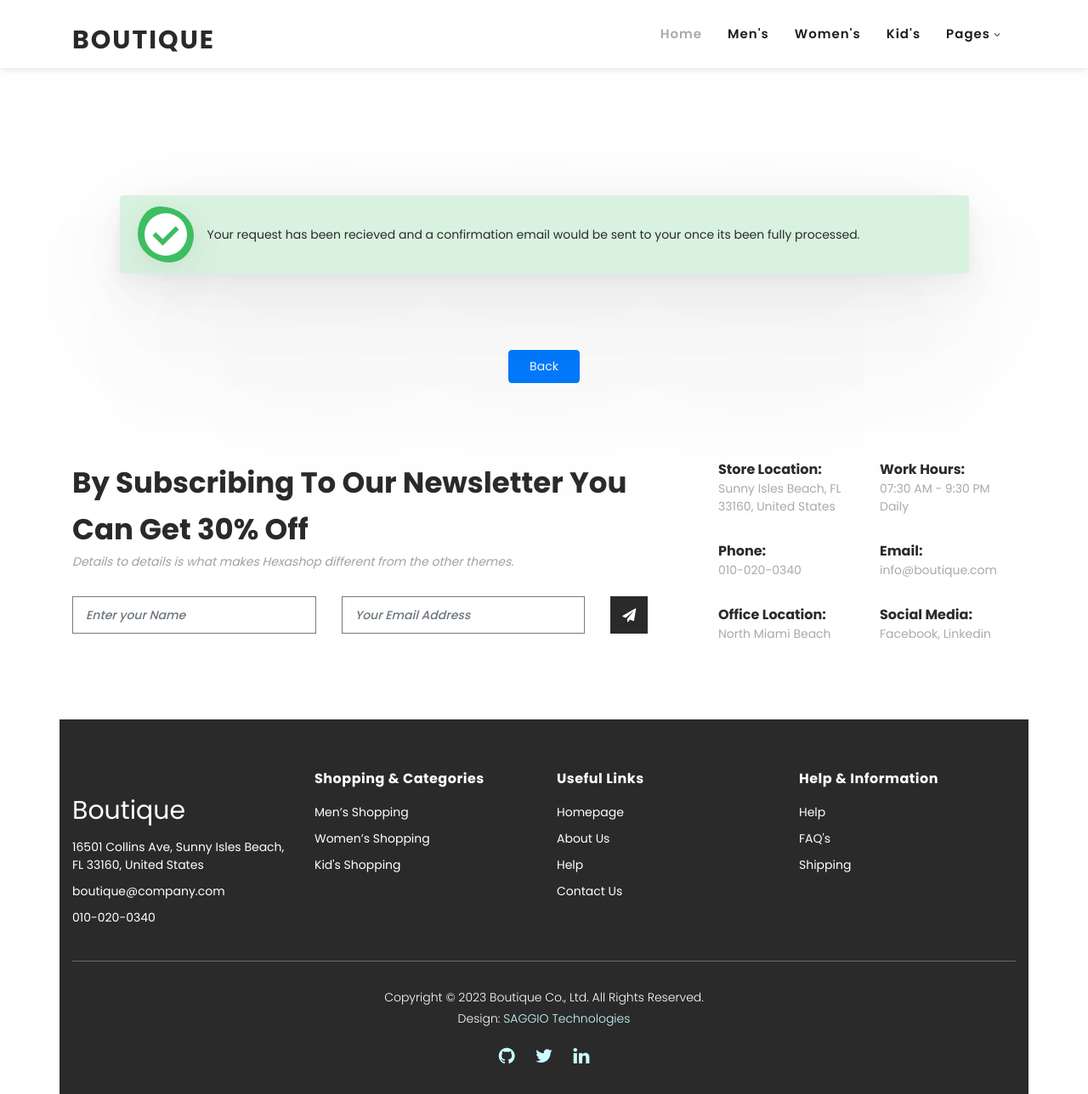
After one commit to Nworah-Gabriel/Boutique, a Django app: page /success in a window 1280 px wide. The commit adds this page. Shown: the whole page at 85% size. Run offline with Django 3.2, Linux system fonts and the light colour scheme; some libraries are stand-ins or nearby versions.

```diff
--- /dev/null
+++ b/BoutiqueApp/static/css/alert.css
@@ -0,0 +1,95 @@
+@media (max-width:600px) {
+    #butt{
+      width: 80%;
+    }
+  }
+
+  *{
+      margin: 0;
+      padding: 0;
+      box-sizing:border-box;
+    }
+    body{
+      font-family: 'Poppins', sans-serif;
+      display: flex;
+      align-items:center;
+      justify-content: center;
+      color:#333C48;
+    }
+    .alert{
+      display: flex;
+      align-items:center;
+      /* padding: 0.55rem 0.65rem 0.55rem 0.55rem; */
+      border-radius:1rem;
+      min-width:200px;
+      justify-content: space-between;
+      margin-bottom: 2rem;
+      box-shadow:
+      0px 3.2px 13.8px rgba(0, 0, 0, 0.02),
+      0px 7.6px 33.3px rgba(0, 0, 0, 0.028),
+      0px 14.4px 62.6px rgba(0, 0, 0, 0.035),
+      0px 25.7px 111.7px rgba(0, 0, 0, 0.042),
+      0px 48px 208.9px rgba(0, 0, 0, 0.05),
+      0px 115px 500px rgba(0, 0, 0, 0.07)
+    }
+    .content{
+      display: flex;
+      align-items:center;
+    }
+    .icon{
+      padding: 0.5rem;
+      margin-right: 1rem;
+      border-radius:39% 61% 42% 58% / 50% 51% 49% 50%;
+      box-shadow:
+      0px 3.2px 13.8px rgba(0, 0, 0, 0.02),
+      0px 7.6px 33.3px rgba(0, 0, 0, 0.028),
+      0px 14.4px 62.6px rgba(0, 0, 0, 0.035),
+      0px 25.7px 111.7px rgba(0, 0, 0, 0.042),
+      0px 48px 208.9px rgba(0, 0, 0, 0.05),
+      0px 115px 500px rgba(0, 0, 0, 0.07)
+    }
+    .close{
+      background-color: transparent;
+      border:none;
+      outline:none;
+      transition:all 0.2s ease-in-out;
+      padding: 0.75rem;
+      border-radius:0.5rem;
+      cursor:pointer;
+      display: flex;
+      align-items:center;
+      justify-content: center;
+    }
+    .close:hover{
+      background-color: #fff;
+    }
+
+    .success{
+      background-color: rgba(62, 189, 97,0.2);
+      border:2px solid #3ebd61;
+    }
+    .success .icon{
+      background-color:#3ebd61;
+    }
+    .info{
+      background-color: rgba(0, 108, 227,0.2);
+      border:2px solid #006CE3;
+    }
+    .info .icon{
+      background-color: #006CE3;
+    }
+    .warning{
+      background-color: rgba(239, 148, 0, 0.2);
+      border:2px solid #EF9400;
+    }
+    .warning .icon{
+      background-color: #EF9400;
+    }
+
+    .danger{
+      background-color: rgba(236, 77, 43, 0.2);
+      border:2px solid #EF9400;
+    }
+    .danger .icon{
+      background-color: #EC4D2B;
+    }
--- /dev/null
+++ b/BoutiqueApp/templates/alert.html
@@ -0,0 +1,35 @@
+{% load static %}
+    {% block content %}
+
+     <!-- Start Header Area -->
+    <head>
+      <link href="{% static '/css/alert.css' %}" rel="stylesheet">
+    </head>
+
+    <div class="container-xxl bg-white p-0">
+      {% include '__header.html' %}
+      <div style="width: 100%; margin-top: 130px;">
+        <div class="container" style="display: flex; justify-content: space-around;">
+
+          <div class="success alert" style="margin-top: 100px; margin-bottom: 90px; width: 90%;" id="butt">
+            <div class="content">
+              <div class="icon">
+                <svg width="50" height="50" id="Layer_1" style="enable-background:new 0 0 128 128;" version="1.1" viewBox="0 0 128 128" xml:space="preserve" xmlns="http://www.w3.org/2000/svg" xmlns:xlink="http://www.w3.org/1999/xlink"><g><circle fill="#fff" cx="64" cy="64" r="64"/></g><g><path fill="#3EBD61" d="M54.3,97.2L24.8,67.7c-0.4-0.4-0.4-1,0-1.4l8.5-8.5c0.4-0.4,1-0.4,1.4,0L55,78.1l38.2-38.2   c0.4-0.4,1-0.4,1.4,0l8.5,8.5c0.4,0.4,0.4,1,0,1.4L55.7,97.2C55.3,97.6,54.7,97.6,54.3,97.2z"/></g></svg>
+            </div>
+              <p>Your request has been recieved and a confirmation email would be sent to your once its been fully processed.</p>
+            </div>
+          </div>
+        </div>
+      </div>
+
+        <div class="d-flex justify-content-around">
+          <!-- <a class="btn btn-sm btn-primary rounded py-2 px-4" href="">View Detail</a> -->
+          <a class="btn btn-sm btn-primary rounded py-2 px-4" href="/">Back</a>
+
+      </div>
+
+              <!-- footer section start -->
+      {% include '__footer.html' %}
+              <!-- footer section end -->
+    </div>
+{% endblock %}
--- a/BoutiqueApp/templates/kidsProduct.html
+++ b/BoutiqueApp/templates/kidsProduct.html
@@ -10,7 +10,7 @@
                 <div class="row">
                     <div class="col-lg-12">
                         <div class="section-heading" style="padding-top: 50px;">
-                            <h2>Our Latest Products</h2>
+                            <h2>Our Latest Kid's Products</h2>
                             <span>Check out all of our products.</span>
                         </div>
                     </div>
@@ -33,7 +33,7 @@
                             </div>
                             <div class="down-content">
                                 <h4>{{ product.Name }}</h4>
-                                <span>${{ product.Price }}.00</span>
+                                <span>₦{{ product.Price }}.00</span>
                                 <ul class="stars">
                                     <li><i class="fa fa-star"></i></li>
                                     <li><i class="fa fa-star"></i></li>
--- a/BoutiqueApp/templates/menProducts.html
+++ b/BoutiqueApp/templates/menProducts.html
@@ -33,7 +33,7 @@
                             </div>
                             <div class="down-content">
                                 <h4>{{ product.Name }}</h4>
-                                <span>${{ product.Price }}.00</span>
+                                <span>₦{{ product.Price }}.00</span>
                                 <ul class="stars">
                                     <li><i class="fa fa-star"></i></li>
                                     <li><i class="fa fa-star"></i></li>
--- a/BoutiqueApp/templates/products.html
+++ b/BoutiqueApp/templates/products.html
@@ -33,7 +33,7 @@
                             </div>
                             <div class="down-content">
                                 <h4>{{ product.Name }}</h4>
-                                <span>${{ product.Price }}.00</span>
+                                <span>₦{{ product.Price }}.00</span>
                                 <ul class="stars">
                                     <li><i class="fa fa-star"></i></li>
                                     <li><i class="fa fa-star"></i></li>
--- a/BoutiqueApp/templates/singleProduct.html
+++ b/BoutiqueApp/templates/singleProduct.html
@@ -45,9 +45,8 @@
                         </div>
                     </div>
                 </div>
-                {% render_field optionForm.PaymentOption class="input-text qty text" size="4" inputmode="" type="text"%}
                 <div class="total">
-                    <h4 class="totalprice" title="tot">Price Per Stock: ${{ product.Price }}.00</h4>
+                    <h4 class="totalprice" title="tot">Price Per Stock: ₦ {{ product.Price }}.00</h4>
                     <div class="main-border-button" style="padding-top: 50px; margin-top: 20px;"></div>
                     <section id="explore" style="margin: 0px; padding: 0px; display: flex; justify-content: space-around;">
                         <div class="" style="display: flex; justify-content: center;">
--- a/BoutiqueApp/templates/womenProducts.html
+++ b/BoutiqueApp/templates/womenProducts.html
@@ -10,7 +10,7 @@
                 <div class="row">
                     <div class="col-lg-12">
                         <div class="section-heading" style="padding-top: 50px;">
-                            <h2>Our Latest Products</h2>
+                            <h2>Our Latest Women Products</h2>
                             <span>Check out all of our products.</span>
                         </div>
                     </div>
@@ -33,7 +33,7 @@
                             </div>
                             <div class="down-content">
                                 <h4>{{ product.Name }}</h4>
-                                <span>${{ product.Price }}.00</span>
+                                <span>₦{{ product.Price }}.00</span>
                                 <ul class="stars">
                                     <li><i class="fa fa-star"></i></li>
                                     <li><i class="fa fa-star"></i></li>
--- a/BoutiqueApp/views.py
+++ b/BoutiqueApp/views.py
@@ -17,6 +17,7 @@ def indexView(request):
     if request.method == 'POST':
         if subscriberForm.is_valid():
             subscriberForm.save()
+            return render(request, "SusbscribersAlert.html", {'ContactForm':form, 'subscriberForm': subscriberForm })
 
     MenAccessories =  Product.objects.filter(Category="Men").order_by("-Date_Pub")
     paginator1 = Paginator(MenAccessories, 3)
@@ -53,6 +54,7 @@ def productView(request):
     if request.method == 'POST':
         if subscriberForm.is_valid():
             subscriberForm.save()
+            return render(request, "SusbscribersAlert.html", {'ContactForm':form, 'subscriberForm': subscriberForm })
 
     Products =  Product.objects.all().order_by("-Date_Pub")
     paginator = Paginator(Products, 9)
@@ -75,6 +77,7 @@ def menProductView(request):
     if request.method == 'POST':
         if subscriberForm.is_valid():
             subscriberForm.save()
+            return render(request, "SusbscribersAlert.html", {'ContactForm':form, 'subscriberForm': subscriberForm })
 
     Products =  Product.objects.filter(Category="Men").order_by("-Date_Pub")
     paginator = Paginator(Products, 9)
@@ -97,6 +100,7 @@ def womenProductView(request):
     if request.method == 'POST':
         if subscriberForm.is_valid():
             subscriberForm.save()
+            return render(request, "SusbscribersAlert.html", {'ContactForm':form, 'subscriberForm': subscriberForm })
 
     Products =  Product.objects.filter(Category="Women").order_by("-Date_Pub")
     paginator = Paginator(Products, 9)
@@ -119,6 +123,7 @@ def kidProductView(request):
     if request.method == 'POST':
         if subscriberForm.is_valid():
             subscriberForm.save()
+            return render(request, "SusbscribersAlert.html", {'ContactForm':form, 'subscriberForm': subscriberForm })
 
     Products =  Product.objects.filter(Category="Kids").order_by("-Date_Pub")
     paginator = Paginator(Products, 9)
@@ -142,6 +147,7 @@ def singleProductView(request, uniqueID):
     if request.method == 'POST':
         if subscriberForm.is_valid():
             subscriberForm.save()
+            return render(request, "SusbscribersAlert.html", {'ContactForm':form, 'subscriberForm': subscriberForm })
 
     orderForm = OrderForm(request.POST)
 
@@ -173,6 +179,7 @@ def aboutView(request):
     if request.method == 'POST':
         if subscriberForm.is_valid():
             subscriberForm.save()
+            return render(request, "SusbscribersAlert.html", {'ContactForm':form, 'subscriberForm': subscriberForm })
 
     return render(request, "about.html", { 'subscriberForm': subscriberForm })
 
@@ -183,18 +190,20 @@ def contactView(request):
     """
 
     form = ContactForm(request.POST)
+    subscriberForm = SubscriberForm(request.POST)
 
     if request.method == 'POST':
         print(form)
         if form.is_valid():
             form.save()
 
+            return render(request, "alert.html",  { 'subscriberForm': subscriberForm })
+
     # ---FOR EMAIL SUBSCRIBING---#
-    subscriberForm = SubscriberForm(request.POST)
-
     if request.method == 'POST':
         if subscriberForm.is_valid():
             subscriberForm.save()
+            return render(request, "SusbscribersAlert.html", {'ContactForm':form, 'subscriberForm': subscriberForm })
 
     return render(request, "contact.html", {'ContactForm':form, 'subscriberForm': subscriberForm })
 
```
Also changed, not shown: BoutiqueApp/templates/SusbscribersAlert.html (added, +35 -0 lines), BoutiqueApp/templates/index.html (+4 -4 lines), BoutiqueApp/migrations/0010_auto_20230913_2011.py (added), BoutiqueApp/models.py (line endings or trailing spaces), db.sqlite3.
